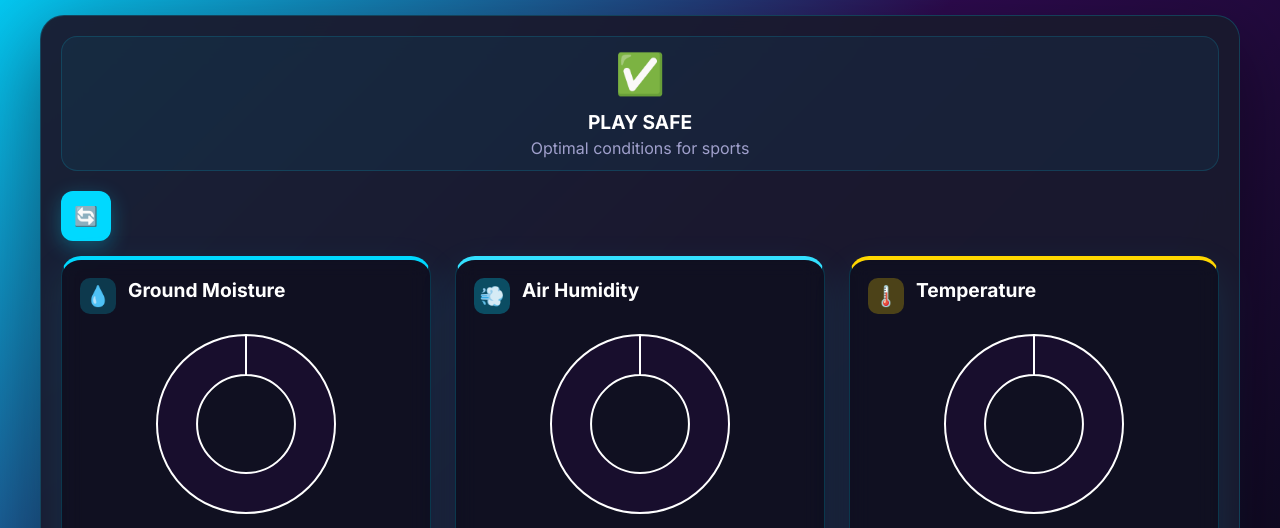
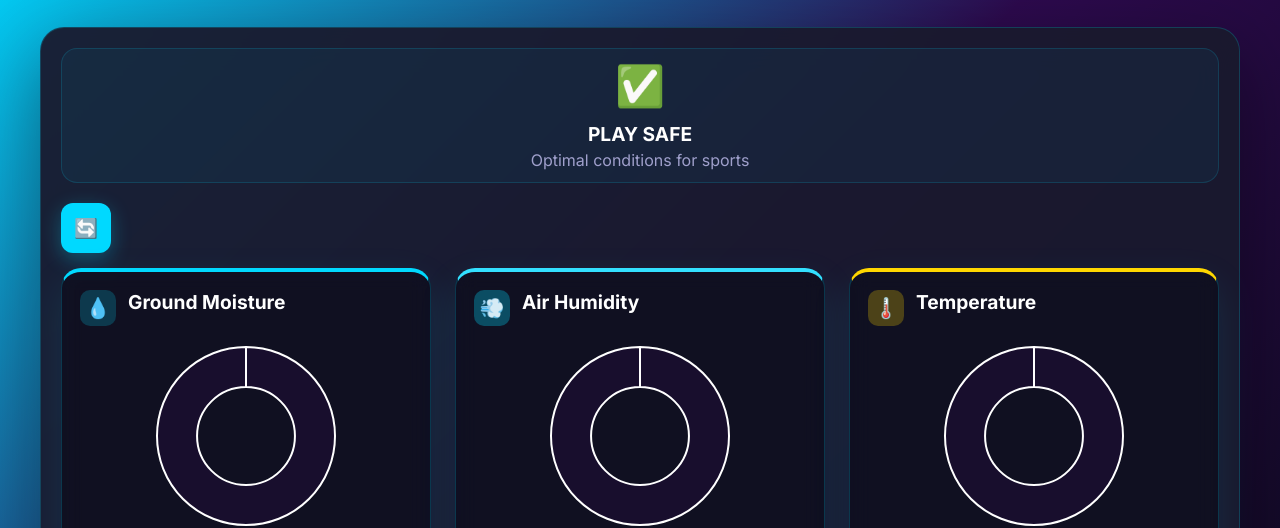
Before and after one commit to Dikshant422/playsafe-dashboard, a plain HTML site: page index.html in a window 1280 px wide. Shown: the part 86-614 px from the top of the page. Drawn offline with nearby package versions, Linux system fonts and the light colour scheme; no server answers.

Commit message:
Update index.html

```diff
--- a/index.html
+++ b/index.html
@@ -23,10 +23,9 @@
         body {
             font-family: 'Inter', sans-serif;
             background: linear-gradient(135deg, #00D9FF 0%, #2D0A4E 50%, #0A0A1A 100%);
-            height: 100vh;
-            padding: 8px;
+            min-height: 100vh;
+            padding: 20px;
             color: var(--color-text);
-            overflow: hidden;
         }
         .container { max-width: 1200px; margin: 0 auto; }
         header { text-align: center; margin-bottom: 30px; }
```
